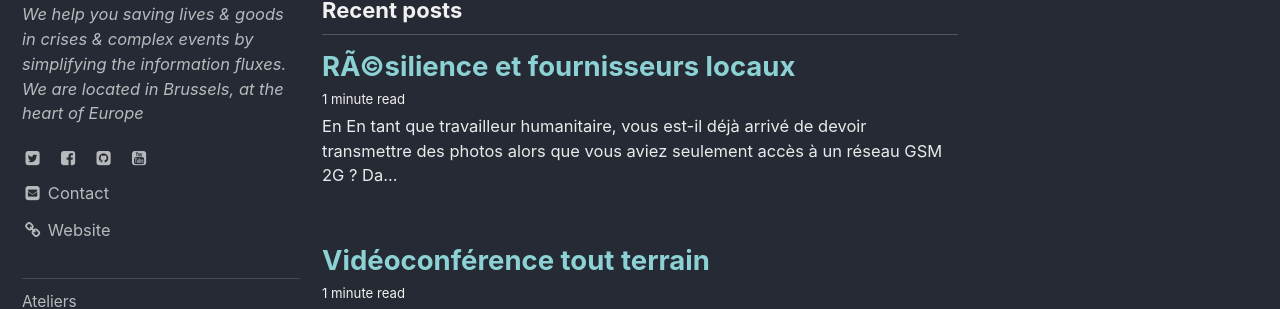
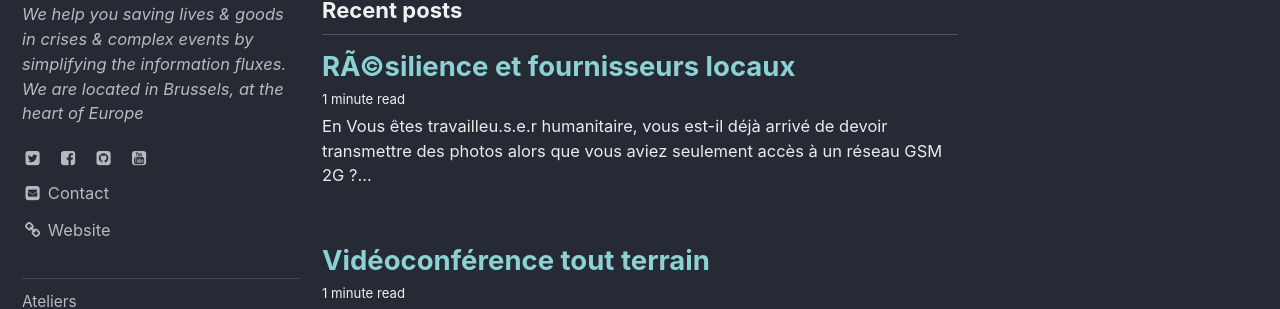
Before and after one commit to ccloquet/ccloquet.github.io, a Jekyll site: the page built from index.html, in a window 1280 px wide and 900 px high. Shown: the part 145-454 px from the top of the window. Built offline with Jekyll 4.4.1, drawn with Linux system fonts in a browser that asks for light colours; cached includes are drawn as plain includes; the list of posts is cut into pages by our own code.

Commit message:
Update 2019-08-17-ImageOverSMS.md

```diff
--- a/_posts/2019-08-17-ImageOverSMS.md
+++ b/_posts/2019-08-17-ImageOverSMS.md
@@ -3,7 +3,7 @@ title: RÃ©silience et fournisseurs locaux
 ---
 
 En
-En tant que travailleur humanitaire, vous est-il déjà arrivé de devoir transmettre des photos alors que vous aviez seulement accès à un réseau GSM 2G ? Dans ce cas, impossible d'utiliser une appli comme Whatsapp, voire le mail classique.
+Vous êtes travailleu.s.e.r humanitaire, vous est-il déjà arrivé de devoir transmettre des photos alors que vous aviez seulement accès à un réseau GSM 2G ? Dans ce cas, impossible d'utiliser une appli comme Whatsapp, voire le mail classique.
 
 Il est bien sûr possible d'utiliser une liaison de données via satellite, mais c'est coûteux. Il existe aussi des solutions d'envoi de [données](http://www.stonepower.se/Images/WINO_ICT.pdf) et d'[images par radio](http://www.arrl.org/image-modes), que ce soit avec du matériel [radioamateur](http://www.nordichf.org/hf98/programmehf98.htm) ou [professionnel](https://www.rapidm.com/), et dans certains cas [avec une infrastructure très réduite](https://gotenna.com/), mais que faire si vous n'avez que votre smartphone en mains ?
 
```
